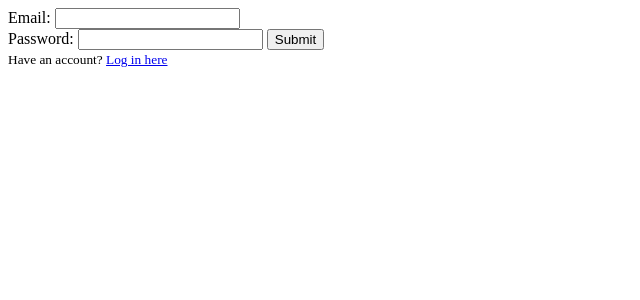
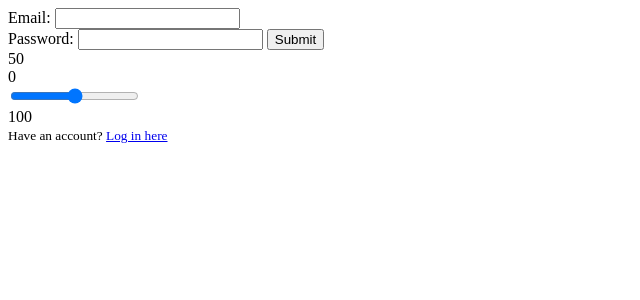
Before and after one commit to AahRat/PioneerHacks, a Flask app: page /signup in a window 1280 px wide. Shown: the top 300 px of the page, without its empty margins (0-640 px from the left). Run offline with Flask 3, Linux system fonts and the light colour scheme.

Commit message:
Added slider

```diff
--- a/templates/signup.html
+++ b/templates/signup.html
@@ -16,6 +16,28 @@
 
     </form>
 
+    <div class="range">
+        <div class="sliderValue">
+          <span id="value">50</span>
+        </div>
+        <div class="field">
+          <div class="value left">0</div>
+            <input type="range" id="myRange" min="0" max="100" value="50" steps="1">
+          <div class="value right">100</div>
+        </div>
+    </div>
+    <script>
+        var slider = document.getElementById("myRange");
+        var output = document.getElementById("value");
+        output.innerHTML = slider.value; // Display the default slider value
+
+        // Update the current slider value (each time you drag the slider handle)
+        slider.oninput = function() {
+            output.innerHTML = this.value;
+            output.style.left = (this.value) + "%";
+        }
+    </script>
+
     <small>Have an account? <a href="{{ url_for('login') }}"> Log in here </a></small>
 
 </body>
```
